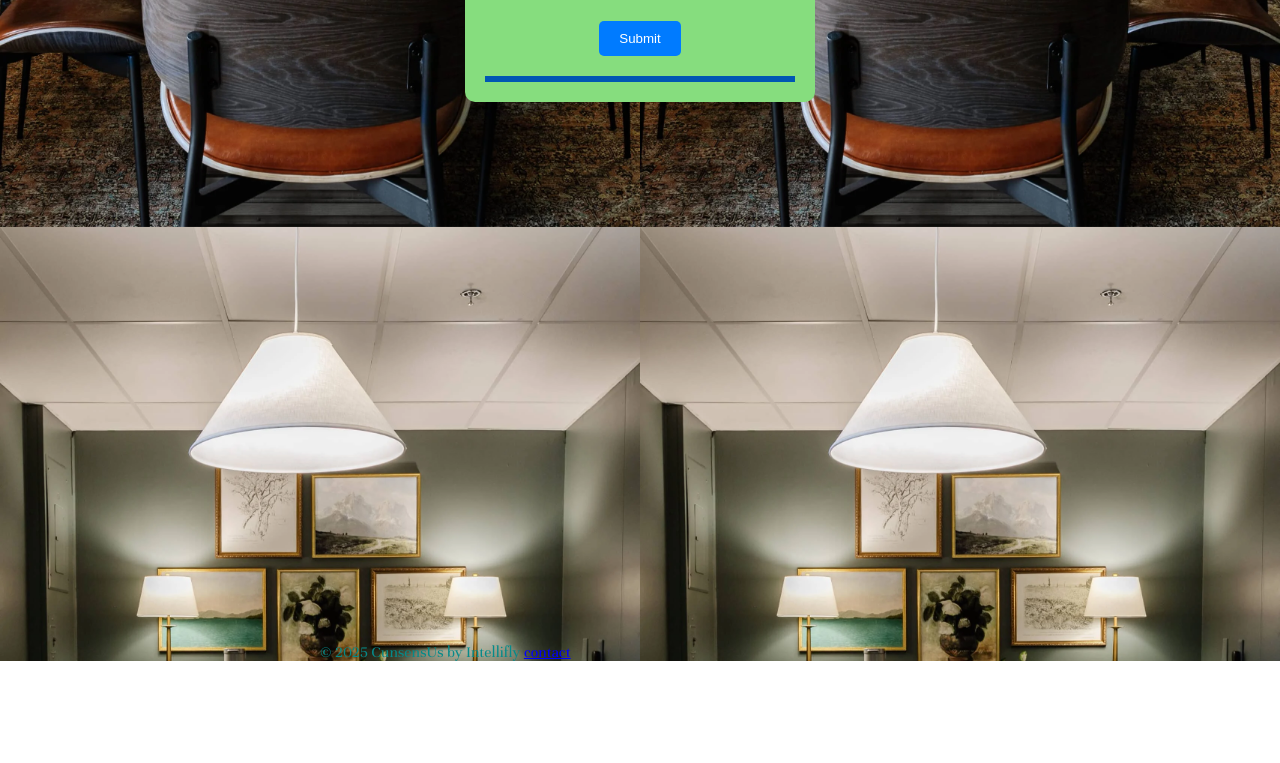
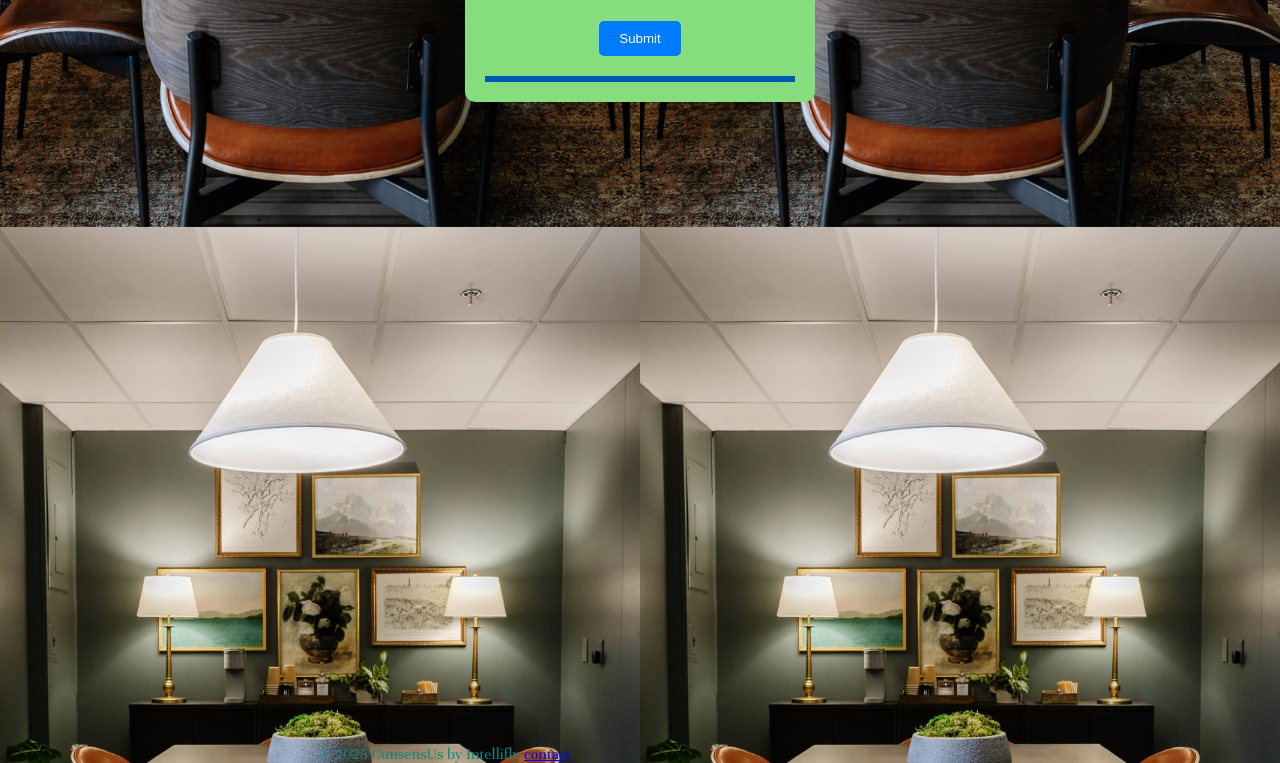
Before and after one commit to techniquecole/cunsensus, a plain HTML site: page index.html in a window 1280 px wide. Shown: the part 733-1496 px from the top of the page. Before the commit the page ends 1394 px from the top, so only its background shows below. Drawn offline with Linux system fonts and the light colour scheme.

Commit message:
Update cunsensus.css

```diff
--- a/cunsensus.css
+++ b/cunsensus.css
@@ -88,7 +88,7 @@ button:hover {
     border: solid #0056b3;
 }
 footer{
-    margin-top: 70%;
+    margin-top: 78%;
     margin-left: -25%;
     float: right;
     position: absolute;
```
